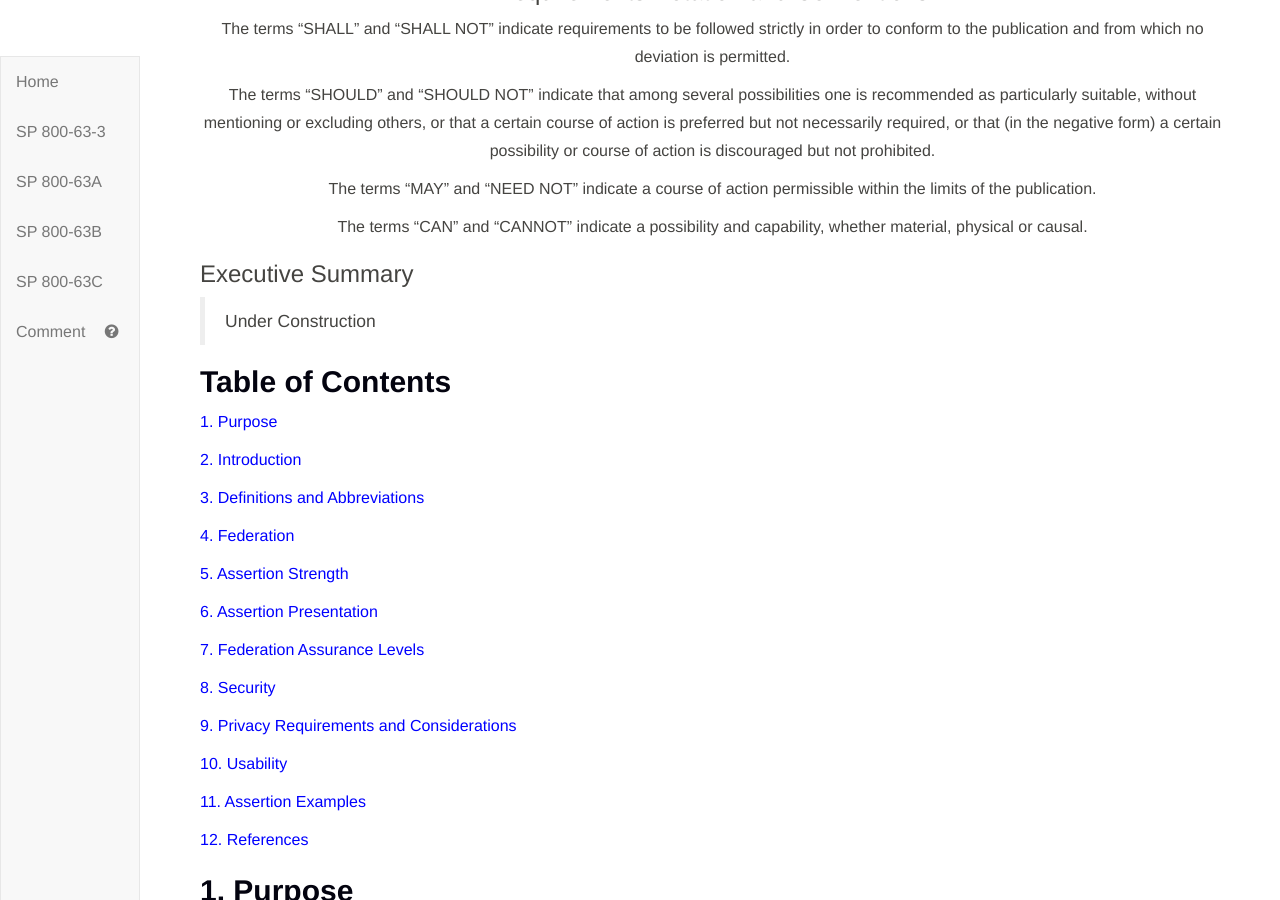
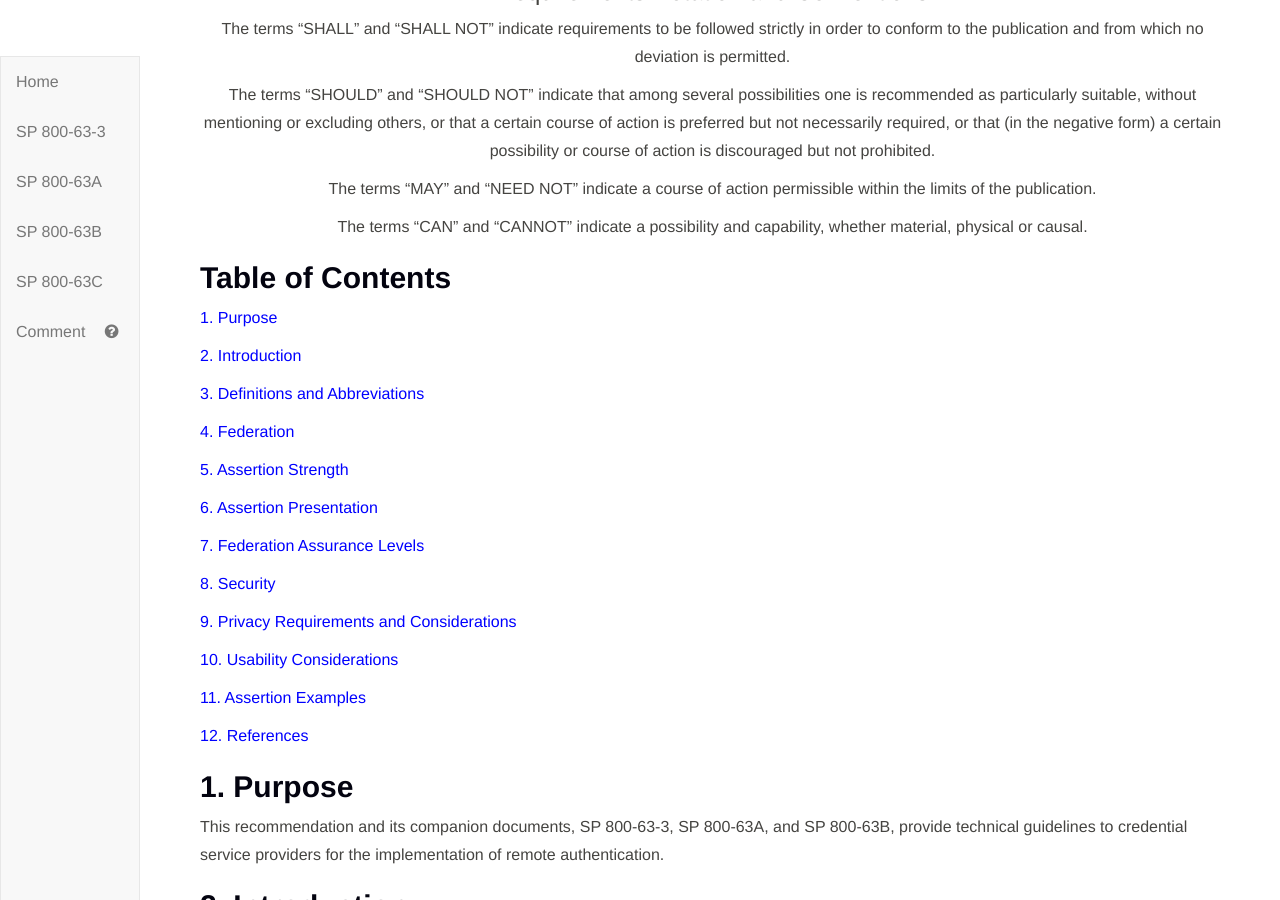
Before and after one commit to usnistgov/800-63-3, a Jekyll site: the page built from sp800-63c.md, in a window 1280 px wide and 900 px high, scrolled down 3321 px. Built offline with Jekyll 4.4.1, drawn with Linux system fonts in a browser that asks for light colours.

Commit message:
Misc cleanup.

```diff
--- a/sp800-63c/cover.md
+++ b/sp800-63c/cover.md
@@ -159,10 +159,6 @@ The terms “CAN” and “CANNOT” indicate a possibility and capability, whet
 
 </div>
 
-### Executive Summary
-
-> Under Construction
-
 ## Table of Contents
 
 [1. Purpose](#sec1)
@@ -183,7 +179,7 @@ The terms “CAN” and “CANNOT” indicate a possibility and capability, whet
 
 [9. Privacy Requirements and Considerations](#sec9)
 
-[10. Usability](#sec10)
+[10. Usability Considerations](#sec10)
 
 [11. Assertion Examples](#sec11)
 
```
Also changed, not shown: sp800-63a/sec4_ial.md (+2 -1 lines).
